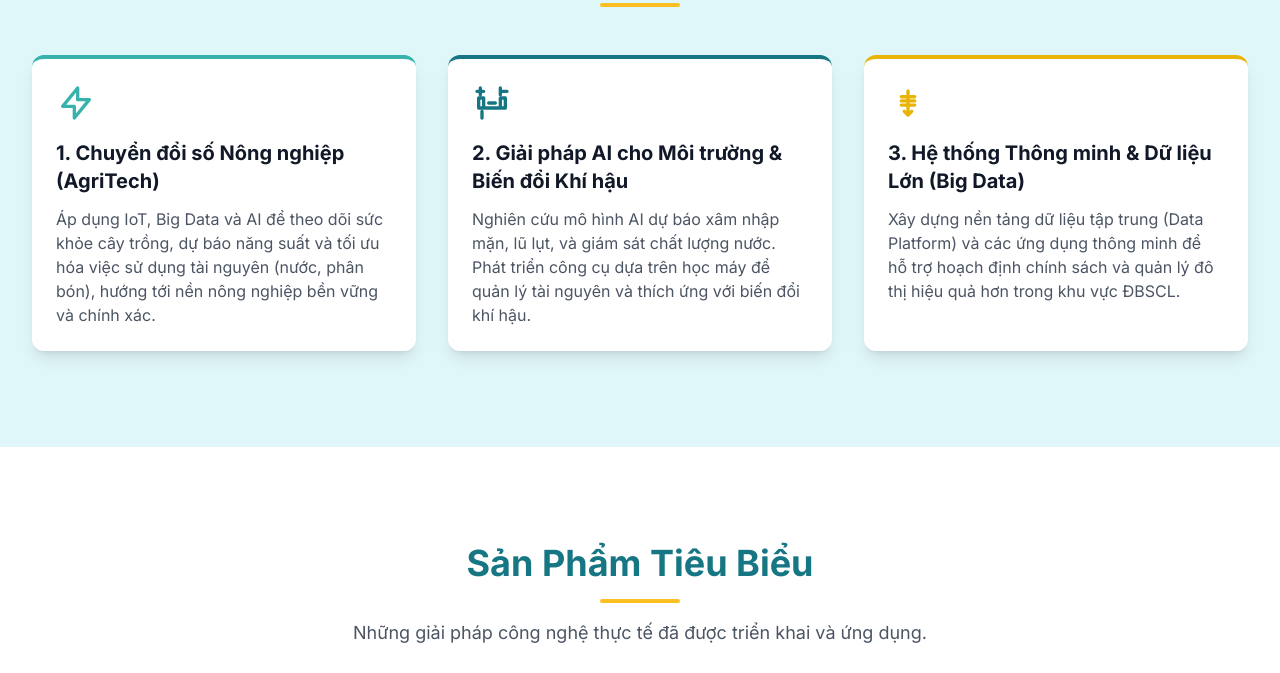
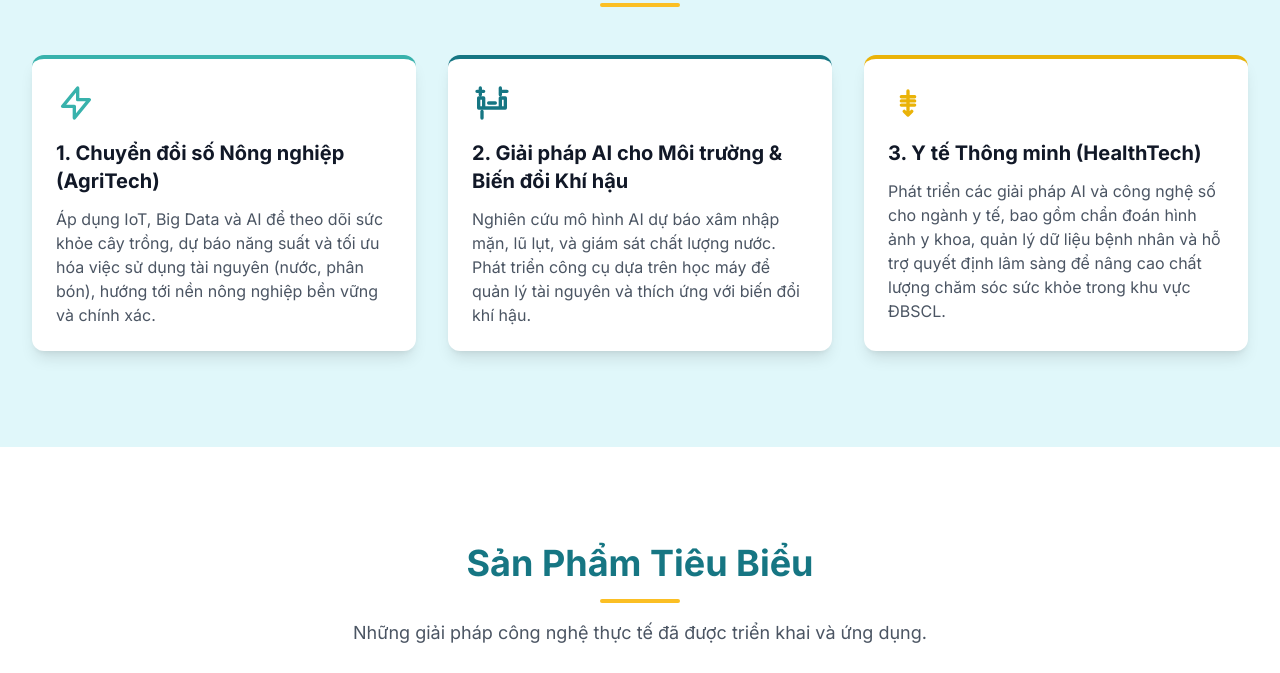
Before and after one commit to ltdao-ctu/mekonglab, a plain HTML site: page index.html in a window 1280 px wide. Shown: the part 1157-1830 px from the top of the page. Drawn offline with nearby package versions, Linux system fonts and the light colour scheme.

Commit message:
Edit the content of the section ‘Key Research Areas’ and adjust the footer section.

```diff
--- a/index.html
+++ b/index.html
@@ -270,13 +270,14 @@
                                 </svg>
                             </div>
                             <h3 class="text-xl font-bold mb-3 text-gray-900">
-                                3. Hệ thống Thông minh & Dữ liệu Lớn (Big Data)
+                                3. Y tế Thông minh (HealthTech)
                             </h3>
                             <p class="text-gray-600">
-                                Xây dựng nền tảng dữ liệu tập trung (Data
-                                Platform) và các ứng dụng thông minh để hỗ trợ
-                                hoạch định chính sách và quản lý đô thị hiệu quả
-                                hơn trong khu vực ĐBSCL.
+                                Phát triển các giải pháp AI và công nghệ số cho
+                                ngành y tế, bao gồm chẩn đoán hình ảnh y khoa,
+                                quản lý dữ liệu bệnh nhân và hỗ trợ quyết định
+                                lâm sàng để nâng cao chất lượng chăm sóc sức khỏe
+                                trong khu vực ĐBSCL.
                             </p>
                         </div>
                     </div>
@@ -658,8 +659,7 @@
                 class="max-w-7xl mx-auto px-4 sm:px-6 lg:px-8 text-center text-sm"
             >
                 <p>
-                    &copy; 2024 Mekong Lab. Tất cả bản quyền thuộc về Mekong
-                    Lab. Địa chỉ: [Địa chỉ Tạm thời, TP Cần Thơ].
+                    &copy; 2025 Mekong Lab.
                 </p>
                 <div class="mt-2 space-x-4">
                     <a href="#" class="hover:text-mekong-green"
```
